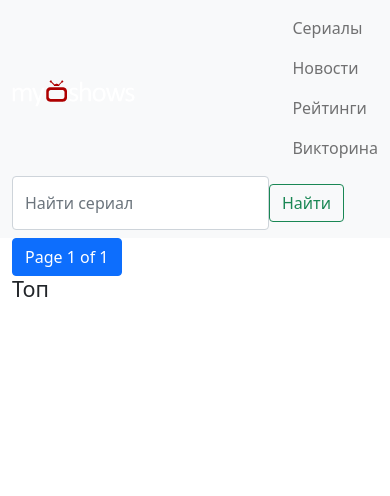
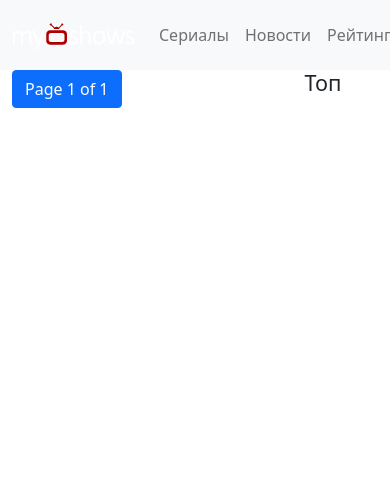
Before and after one commit to antonkoatl/myshows, a Django app: page /myshows/ in a window 390 px wide; the page is wider, and only the part inside the window is pictured. Shown: the top 496 px of that part. Run offline with Django 3.2, Linux system fonts and the light colour scheme; data that the repository does not hold is empty; some libraries are stand-ins or nearby versions.

Commit message:
small template fixes

```diff
--- a/myshows/templates/base.html
+++ b/myshows/templates/base.html
@@ -14,11 +14,11 @@
     <main class="container">
         <div class="row">
             <!-- MAIN -->
-            <div class="col-md-8 col-lg-9">
+            <div class="col">
                 {% block content %}{% endblock %}
             </div>
             <!-- ASIDE -->
-            <div class="col-md-4 col-lg-3">
+            <div class="col-3">
                 <div class="row">
                     <!-- ASIDE #1 -->
                     <aside class="col-sm-6 col-md-12">
--- a/myshows/templates/header.html
+++ b/myshows/templates/header.html
@@ -1,14 +1,14 @@
 {% load static %}
 <header role="banner">
-    <div class="navbar navbar-expand-lg navbar-light bg-light">
-        <div class="container-sm">
+    <div class="navbar navbar-expand navbar-light bg-light">
+        <div class="container">
             <div class="navbar-brand">
                 <a href="{% url 'index' %}">
                     <img src="{% static 'img/logo.png' %}" alt="My image">
                 </a>
             </div>
             <div class="nav">
-                <ul class="navbar-nav me-auto mb-2 mb-lg-0">
+                <ul class="navbar-nav">
                     <li class="nav-item"><a class="nav-link{% if active == 'all' %} active{% endif %}" href="{% url 'all' %}">Сериалы</a></li>
                     <li class="nav-item"><a class="nav-link{% if active == 'news' %} active{% endif %}" href="{% url 'news' %}">Новости</a></li>
                     <li class="nav-item"><a class="nav-link{% if active == 'ratings' %} active{% endif %}" href="{% url 'ratings' %}">Рейтинги</a></li>
```
